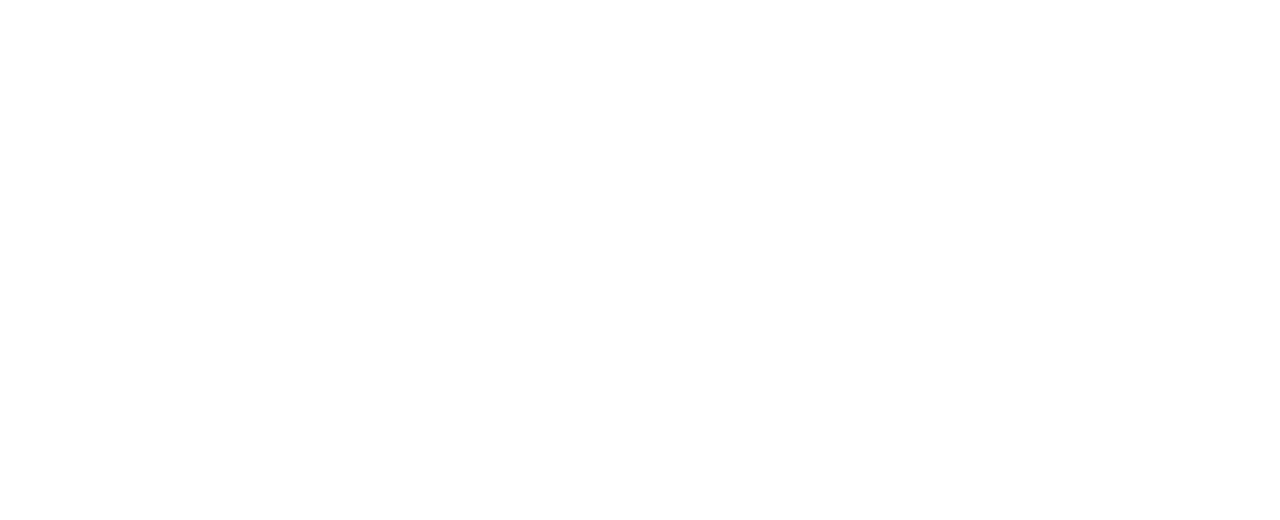
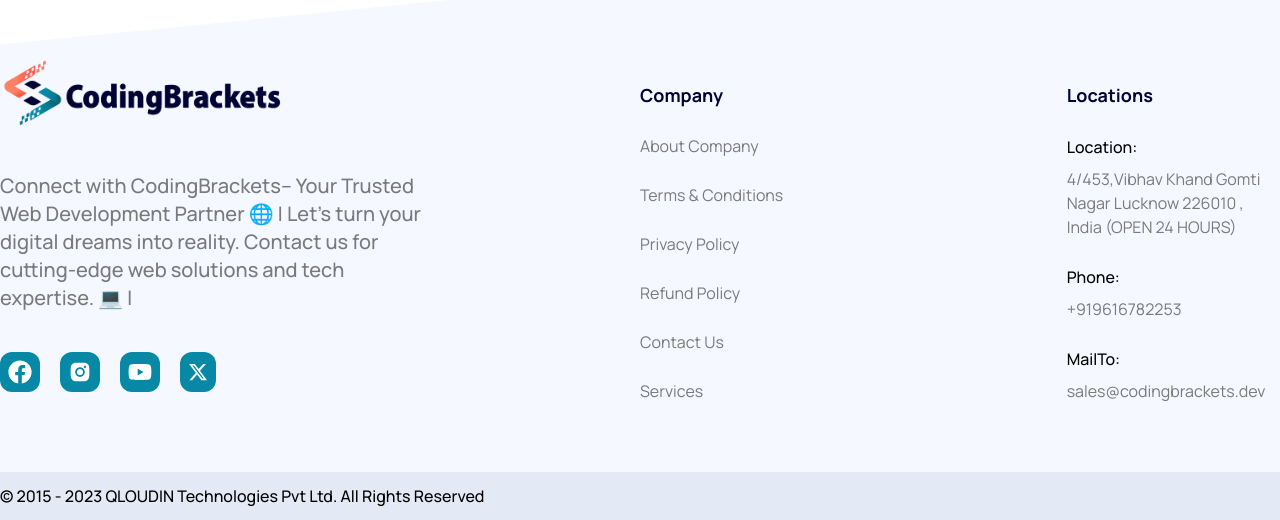
Before and after one commit to RanjeetCodingBrackets/Coding-Brackets, a Next.js app: page / in a window 1280 px wide. Shown: the part 1725-2245 px from the top of the page. Before the commit the page ends 1445 px from the top, so only its background shows below. Built offline with nearby package versions, Linux system fonts and the light colour scheme.

Commit message:
Footer completed

```diff
--- a/app/page.tsx
+++ b/app/page.tsx
@@ -4,6 +4,8 @@
   return (
     <main>
       <HomePageHeroSection />
+
+      <div className="h-screen"></div>
     </main>
   );
 }
--- a/components/Footer.tsx
+++ b/components/Footer.tsx
@@ -51,9 +51,11 @@
               {socials.map((social) => (
                 <li
                   key={social.id}
-                  className="bg-[#0788A5] text-white p-2 rounded-xl flex items-center justify-center align-middle"
+                  className="bg-[#0788A5] text-white p-2 rounded-xl flex items-center justify-center align-middle hover:text-[#0788A5] hover:bg-transparent hover:ring-1 hover:ring-[#0788A5] transition-all ease-in-out"
                 >
-                  <Link href={social.href}>{social.Icon}</Link>
+                  <Link href={social.href} target="_blank">
+                    {social.Icon}
+                  </Link>
                 </li>
               ))}
             </ul>
@@ -61,16 +63,46 @@
           {/* Column One end. */}
 
           {/* Column two start */}
-          <div className="flex flex-col w-full items-center align-middle">
-            <h4 className="text-[#000333] font-bold text-lg">Company</h4>
+          <div className="w-full h-full flex align-middle justify-end">
+            <ul className="flex flex-col w-1/2 h-full pt-5 pb-14 align-middle justify-around">
+              <h4 className="text-[#000333] font-bold text-lg">Company</h4>
+              {companyLinks.map((link) => (
+                <li
+                  className="text-[#7A7A7A] font-normal text-base hover:text-[#0788A5] hover:font-medium transition-all ease-in-out"
+                  key={link.id}
+                >
+                  <Link href={link.href} target="_blank">
+                    {link.name}
+                  </Link>
+                </li>
+              ))}
+            </ul>
           </div>
           {/* Column two end */}
 
           {/* Column Three start */}
-          <div className="flex flex-col">col 3</div>
+          <div className="flex justify-end">
+            <ul className="flex flex-col w-1/2 h-full pt-5 pb-14 align-middle justify-around">
+              <h4 className="text-[#000333] font-bold text-lg">Locations</h4>
+              {contacts.map((link) => (
+                <li
+                  key={link.id}
+                  className="text-[#7A7A7A] font-normal text-base"
+                >
+                  <div className="flex flex-col space-y-2">
+                    <h6 className="text-black font-medium text-base">
+                      {link.heading}:
+                    </h6>
+                    <p>{link.details}</p>
+                  </div>
+                </li>
+              ))}
+            </ul>
+          </div>
           {/* Clumn Three end. */}
         </div>
       </div>
+
       <div className="bg-[#E3E9F5]">
         <div className="container mx-auto font-medium text-base text-black py-3">
           © 2015 - 2023 QLOUDIN Technologies Pvt Ltd. All Rights Reserved
```
